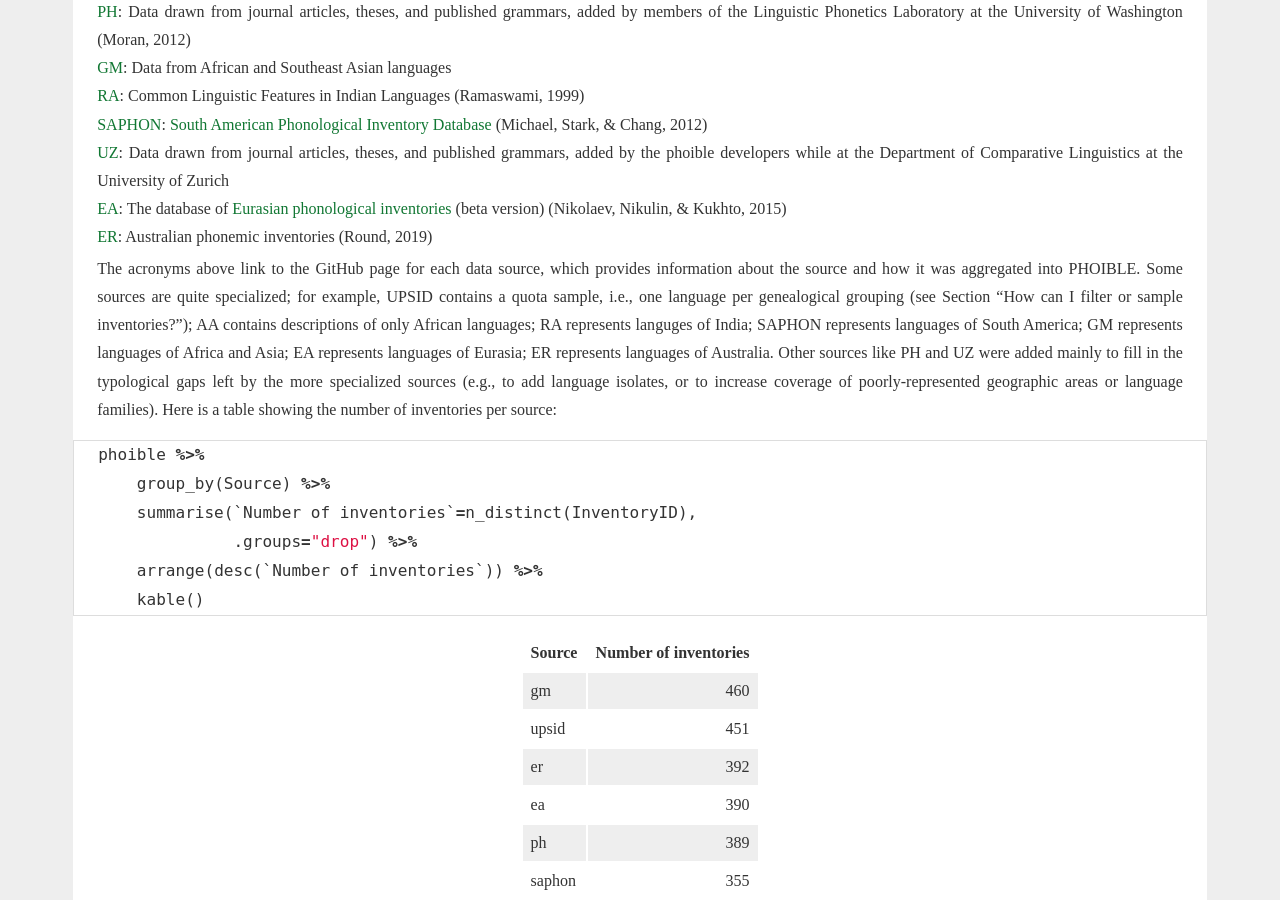
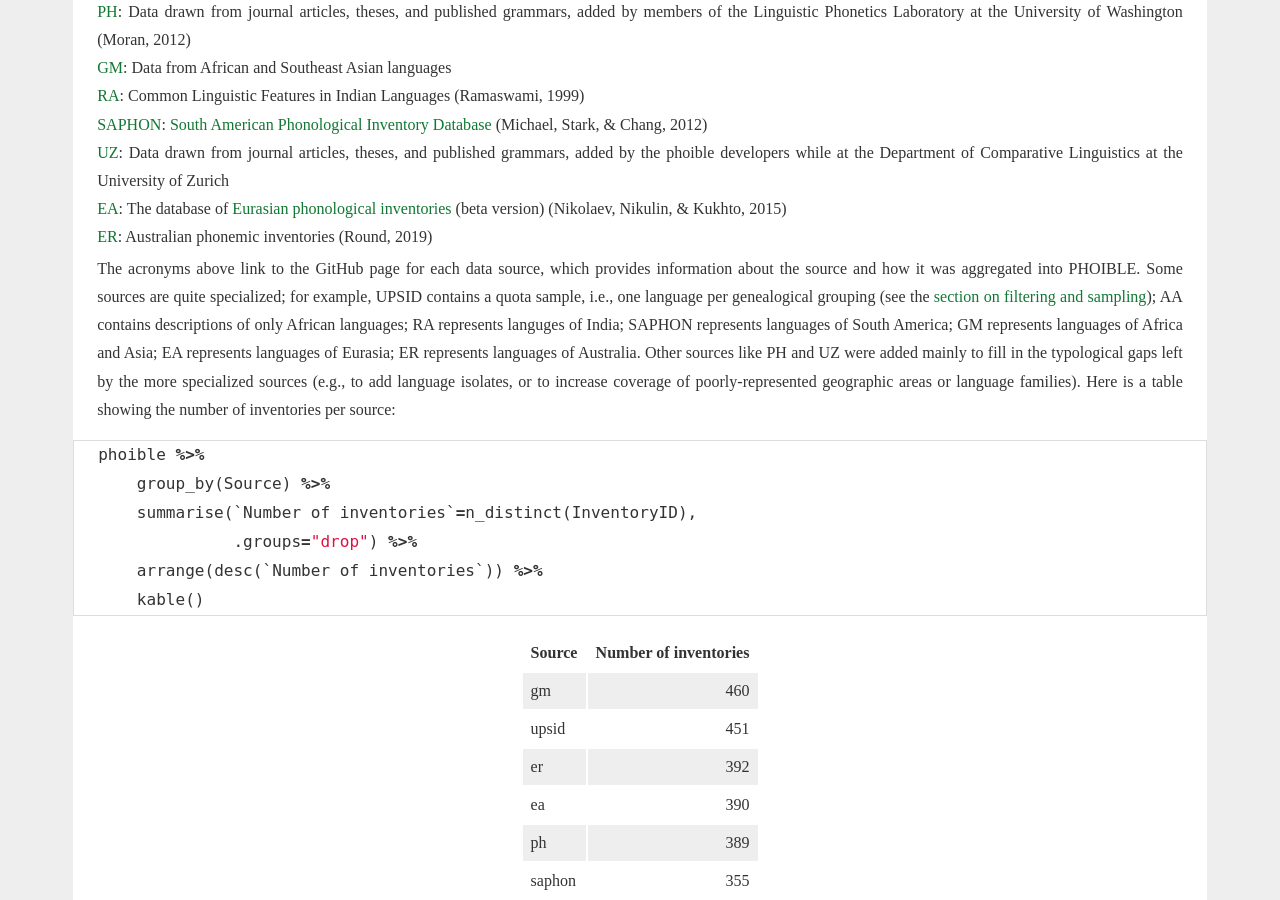
Before and after one commit to phoible/phoible.github.io, a Jekyll site: the page built from faq.md, in a window 1280 px wide and 900 px high, scrolled down 8992 px. Built offline with Jekyll 4.4.1, drawn with Linux system fonts in a browser that asks for light colours; some web fonts are replaced; some of the changed text lies outside the part shown.

Commit message:
re-render faq

````diff
--- a/faq.md
+++ b/faq.md
@@ -77,7 +77,7 @@
 bugfixes or new additions since last release) from
 [GitHub](https://github.com/phoible/dev/blob/master/data/phoible.csv?raw=true),
 or use the following code snippet to download the most current version
-from GitHub directly within `R`:
+from GitHub directly within R:
 
 ``` r
 url_ <- "https://github.com/phoible/dev/blob/master/data/phoible.csv?raw=true"
@@ -536,8 +536,8 @@
 The acronyms above link to the GitHub page for each data source, which
 provides information about the source and how it was aggregated into
 PHOIBLE. Some sources are quite specialized; for example, UPSID contains
-a quota sample, i.e., one language per genealogical grouping (see
-Section “How can I filter or sample inventories?”); AA contains
+a quota sample, i.e., one language per genealogical grouping (see the
+[section on filtering and sampling](#filtsamp)); AA contains
 descriptions of only African languages; RA represents languges of India;
 SAPHON represents languages of South America; GM represents languages of
 Africa and Asia; EA represents languages of Eurasia; ER represents
````
Also changed, not shown: other parts of faq.md (+3 -2 lines).
